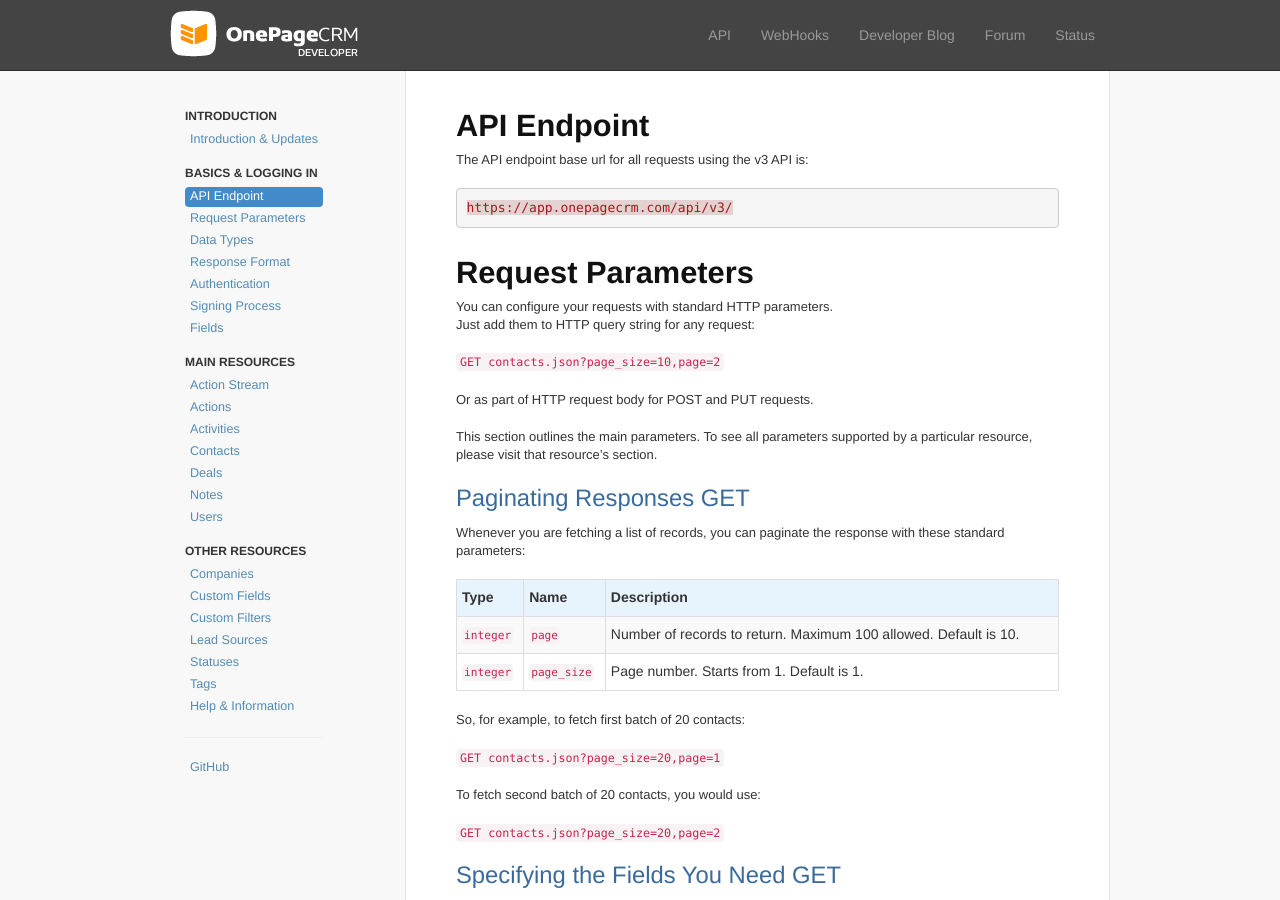
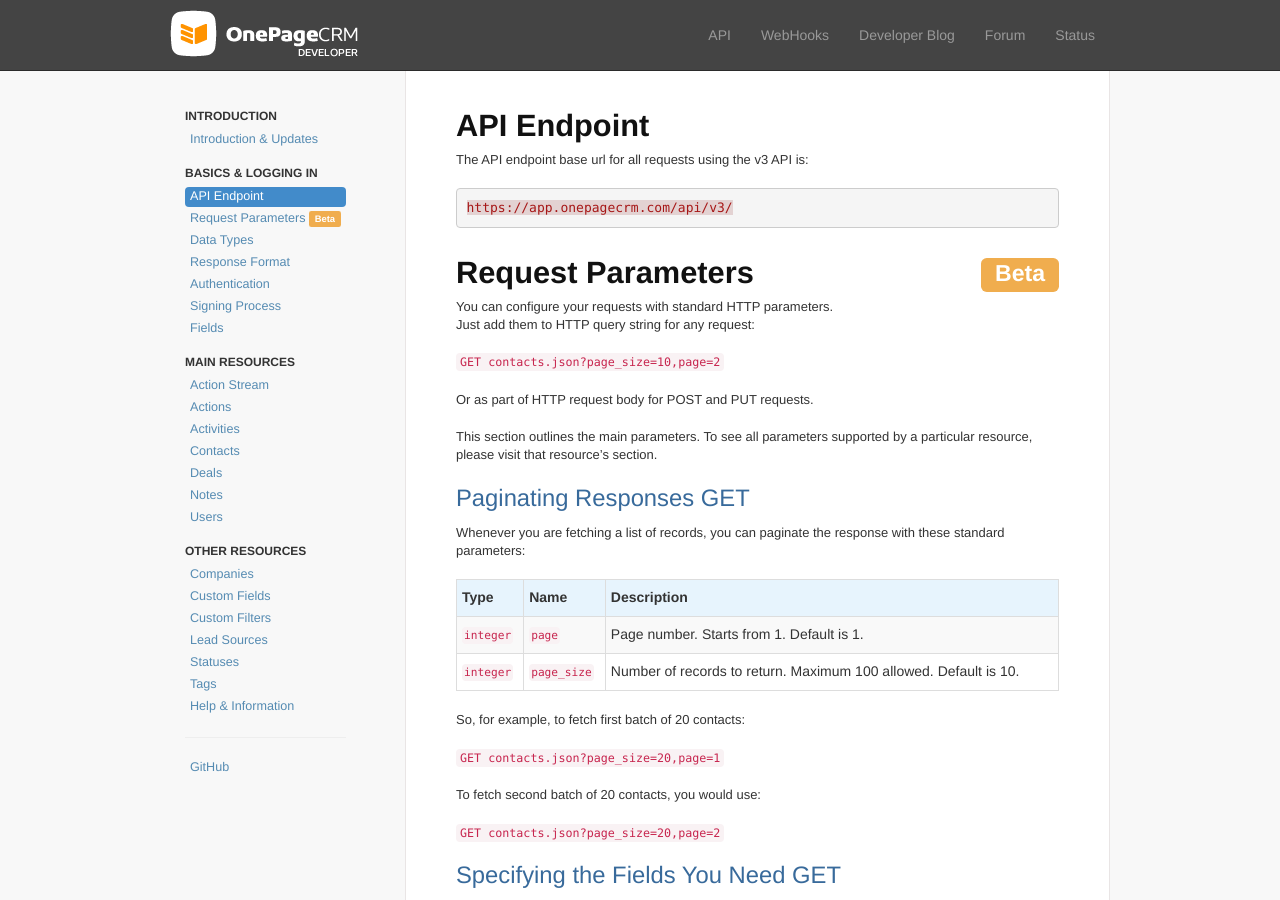
Before and after one commit to OnePageCRM/OnePageCRM.github.io, a Jekyll site: the page built from index.html, in a window 1280 px wide and 900 px high, scrolled down 1123 px. Built offline with Jekyll 4.4.1, drawn with Linux system fonts in a browser that asks for light colours; nearby versions of some CDN libraries; Markdown is read by kramdown in place of the engine named in the settings.

Commit message:
fixed documentation bug on request parameters and added beta tags for untested elements

```diff
--- a/_includes/api_navigation.html
+++ b/_includes/api_navigation.html
@@ -8,7 +8,13 @@
             {% if forloop.first %}
                 <li class="disabled">{{ label }}</li>
             {% endif %}
-                <li data-order="{{ page.order }}"><a href="#{{ page.slug }}">{{ page.title }}</a></li>
+                <li data-order="{{ page.order }}">
+                    <a href="#{{ page.slug }}">{{ page.title }}
+                    {% if page.tags contains 'beta' %}
+                        <p class="label label-warning">Beta</p>
+                      {% endif %}
+                    </a>
+               </li>
             {% endfor %}
         {% endfor %}
     <!-- List additional links. It is recommended to add a divider
--- a/_posts/2014-03-04-action-stream.html
+++ b/_posts/2014-03-04-action-stream.html
@@ -2,6 +2,7 @@
 layout: api
 title: "Action Stream"
 slug: "actionstream"
+beta: false
 category: mainresources
 date: 2014-03-04 10:11:26
 ---
--- a/index.html
+++ b/index.html
@@ -12,7 +12,11 @@
 
   {% for page in site.categories[attr] reversed %}
 
-    <h2 class="top-padding" id="{{ page.slug }}">{{ page.title }}</h2>
+    <h2 class="top-padding" id="{{ page.slug }}">{{ page.title }}
+      {% if page.tags contains 'beta' %}
+        <span class="pull-right label label-warning">Beta</span>
+      {% endif %}
+    </h2>
     {{ page.content }}
   {% endfor %}
 {% endfor %}
```
Also changed, not shown: _posts/2014-02-20-request-parameters.md (+3 -3 lines).
